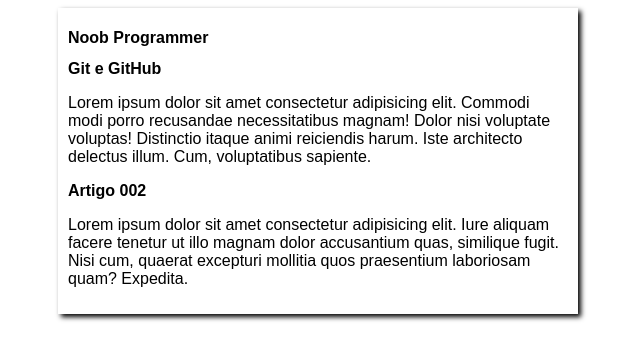
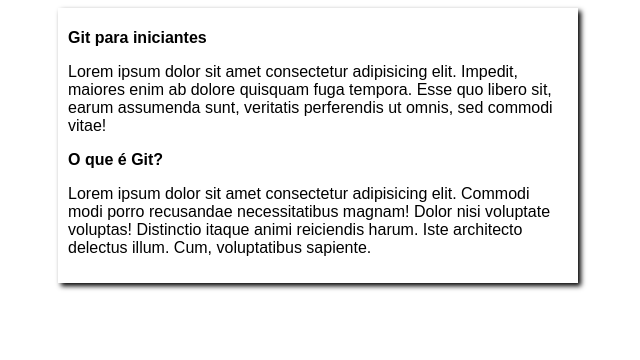
Before and after one commit to izadoraesteves/site-noob-programmer, a plain HTML site: page index.html in a window 1280 px wide. Shown: the whole page, without its empty margins (322-962 px from the left). Drawn offline with Linux system fonts and the light colour scheme.

Commit message:
artigo começado

```diff
--- a/index.html
+++ b/index.html
@@ -3,22 +3,19 @@
 <head>
     <meta charset="UTF-8">
     <meta name="viewport" content="width=device-width, initial-scale=1.0">
-    <title>Noob Programmer</title>
+    <title>Git para iniciantes</title>
     <link rel="stylesheet" href="estilos/style.css">
 </head>
 <body>
     <main>
         <header>
-            <h1>Noob Programmer</h1>
+            <h1>Git para iniciantes</h1>
         </header>
+        <p>Lorem ipsum dolor sit amet consectetur adipisicing elit. Impedit, maiores enim ab dolore quisquam fuga tempora. Esse quo libero sit, earum assumenda sunt, veritatis perferendis ut omnis, sed commodi vitae!</p>
     <article>
-        <h2>Git e GitHub</h2>
+        <h2>O que é Git?</h2>
         <p>Lorem ipsum dolor sit amet consectetur adipisicing elit. Commodi modi porro recusandae necessitatibus magnam! Dolor nisi voluptate voluptas! Distinctio itaque animi reiciendis harum. Iste architecto delectus illum. Cum, voluptatibus sapiente.</p>
     </article>
-    <Article>
-        <h2>Artigo 002</h2>
-        <p>Lorem ipsum dolor sit amet consectetur adipisicing elit. Iure aliquam facere tenetur ut illo magnam dolor accusantium quas, similique fugit. Nisi cum, quaerat excepturi mollitia quos praesentium laboriosam quam? Expedita.</p>
-    </Article>
     </main>
 </body>
 </html>
```
